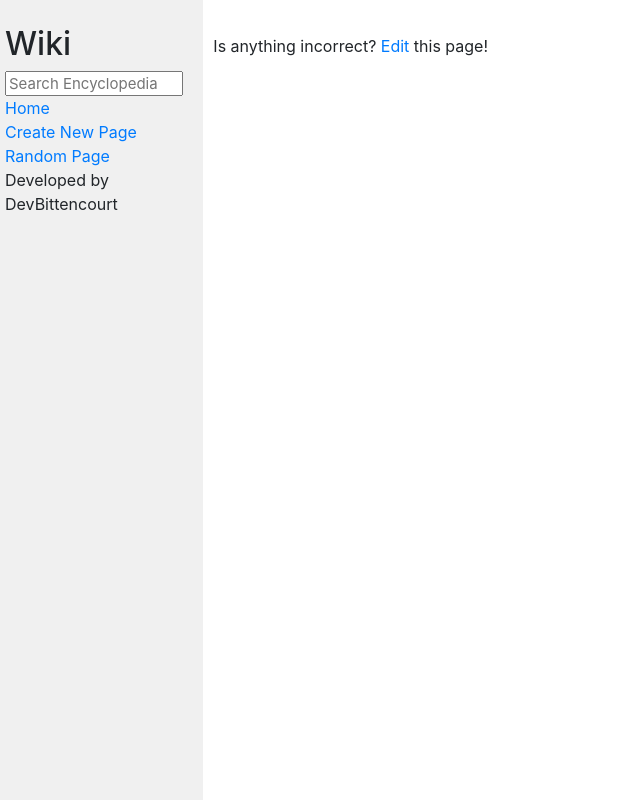
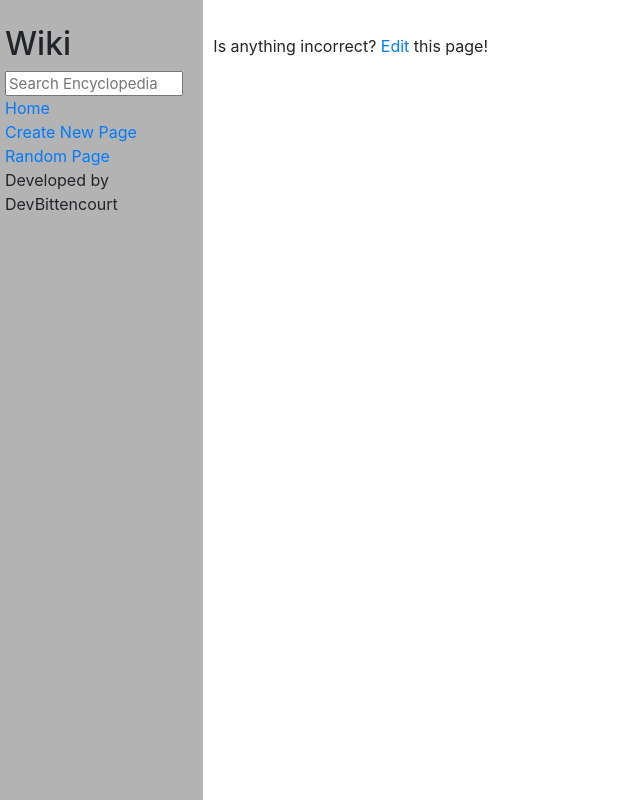
Before and after one commit to devbittencourt/CS50W-PROJECT-1, a Django app: template encyclopedia/templates/encyclopedia/wiki.html in a window 1280 px wide. Shown: the whole page, without its empty margins (0-640 px from the left). Run offline with Django 3.2, Linux system fonts and the light colour scheme; the template is opened without the code that fills it, so the values that code supplies are empty; some libraries are stand-ins or nearby versions.

Commit message:
Update styles.css

```diff
--- a/encyclopedia/static/encyclopedia/styles.css
+++ b/encyclopedia/static/encyclopedia/styles.css
@@ -28,7 +28,7 @@ textarea {
 }
 
 .sidebar {
-    background-color: #f0f0f0;
+    background-color: #b3b3b3;
     height: 100vh;
     padding: 20px;
 }
```
